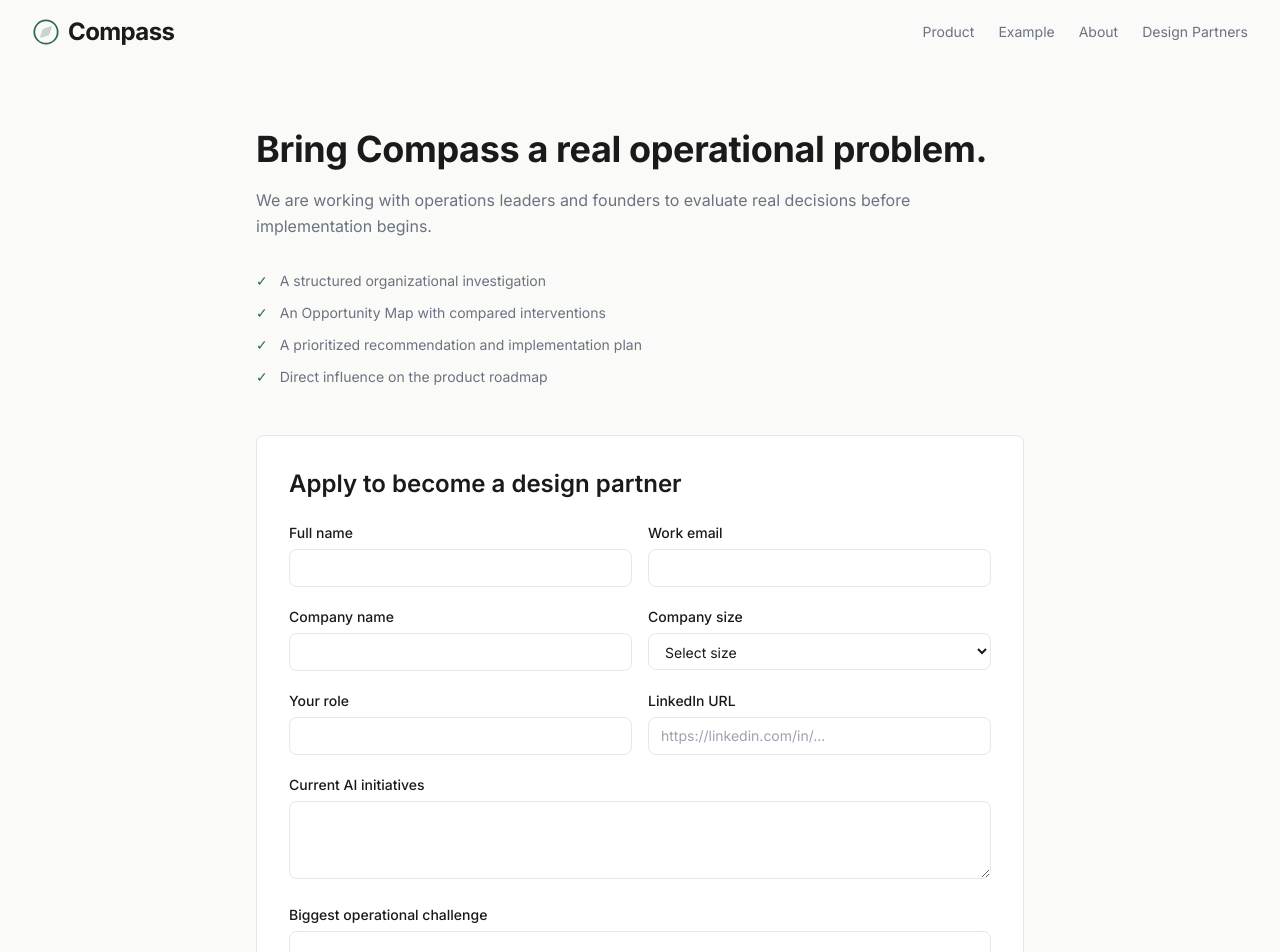
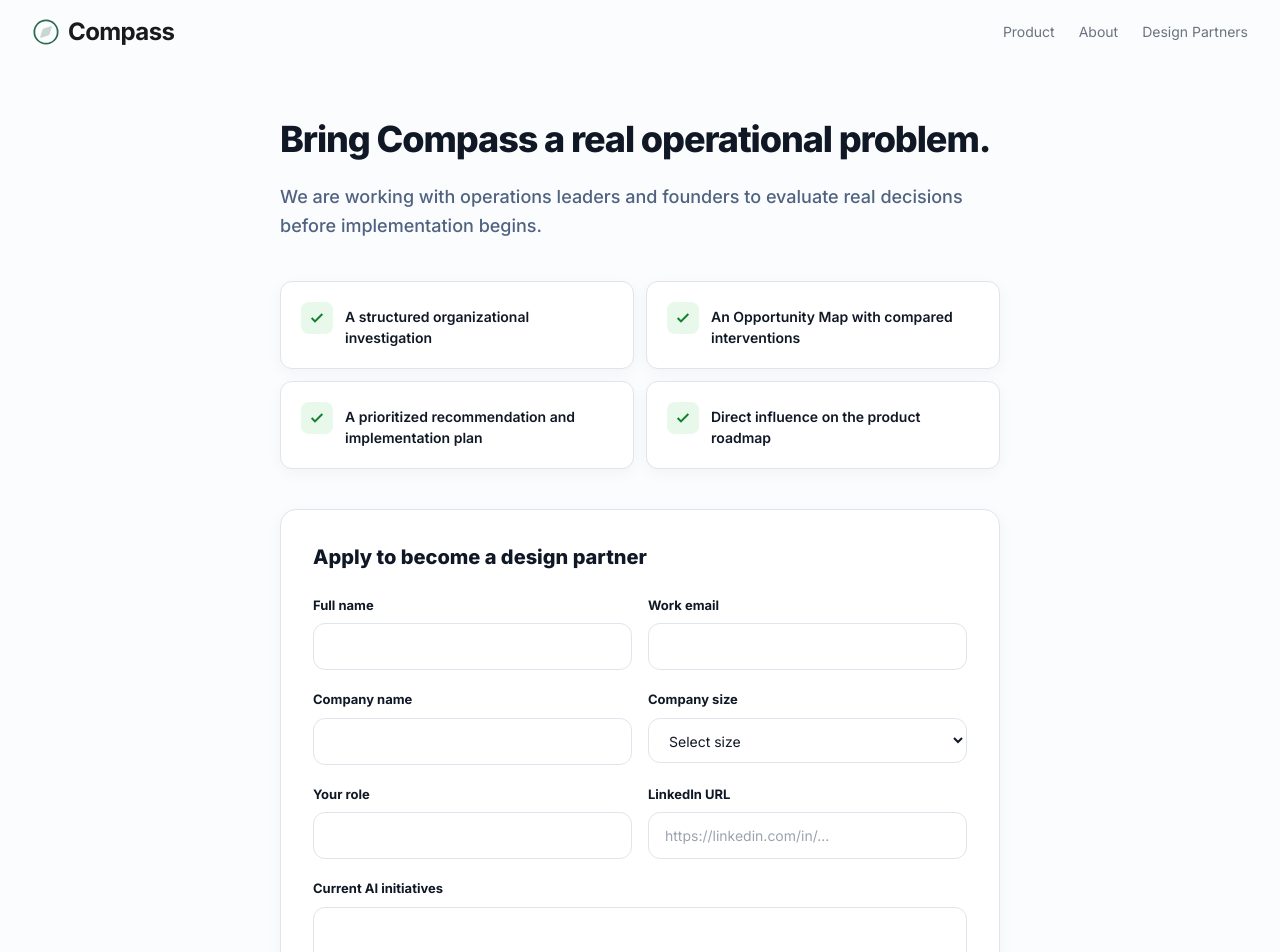
Before and after one commit to smithar106/Compass-Web, a Next.js app: page /design-partners in a window 1280 px wide. Shown: the top 952 px of the page. Built offline with nearby package versions, Linux system fonts and the light colour scheme.

Commit message:
Remove Example nav tab, Product links to /assessment, redesign About + Design Partners pages with clean cards and brand colors

```diff
--- a/src/app/about/page.tsx
+++ b/src/app/about/page.tsx
@@ -2,62 +2,92 @@
 
 export default function AboutPage() {
   return (
-    <div className="pt-32 pb-20 px-4 sm:px-6 lg:px-8">
-      <div className="mx-auto max-w-3xl">
-        <h1 className="text-heading font-bold text-ink">About Compass</h1>
+    <div className="bg-[#fbfcfd] min-h-screen pt-28 pb-20">
+      <div className="mx-auto max-w-4xl px-6">
 
-        <section className="mt-10">
-          <h2 className="text-subhead font-semibold text-ink">Our Mission</h2>
-          <p className="mt-3 text-body text-stone leading-relaxed">{site.about.mission}</p>
-        </section>
+        {/* Hero */}
+        <div className="mb-16">
+          <h1 className="text-[36px] font-extrabold tracking-[-0.03em] text-[#101826] m-0 mb-4">About Compass</h1>
+          <p className="text-[18px] text-[#4f6280] font-medium leading-relaxed max-w-2xl">{site.about.mission}</p>
+        </div>
 
-        <section className="mt-10">
-          <h2 className="text-subhead font-semibold text-ink">Our Vision</h2>
-          <p className="mt-3 text-body text-stone leading-relaxed">{site.about.vision}</p>
-        </section>
+        {/* Vision + Problem — two-column */}
+        <div className="grid grid-cols-1 md:grid-cols-2 gap-5 mb-10">
+          <div className="bg-white border border-[#dfe5ec] rounded-2xl p-7 shadow-[0_4px_16px_rgba(15,23,42,0.04)]">
+            <div className="flex items-center gap-3 mb-4">
+              <div className="w-10 h-10 rounded-xl bg-brand-green-light flex items-center justify-center text-brand-green-dark">
+                <svg width="20" height="20" viewBox="0 0 24 24" fill="none" stroke="currentColor" strokeWidth="2"><circle cx="12" cy="12" r="5"/><line x1="12" y1="1" x2="12" y2="3"/><line x1="12" y1="21" x2="12" y2="23"/><line x1="4.22" y1="4.22" x2="5.64" y2="5.64"/><line x1="18.36" y1="18.36" x2="19.78" y2="19.78"/><line x1="1" y1="12" x2="3" y2="12"/><line x1="21" y1="12" x2="23" y2="12"/><line x1="4.22" y1="19.78" x2="5.64" y2="18.36"/><line x1="18.36" y1="5.64" x2="19.78" y2="4.22"/></svg>
+              </div>
+              <h2 className="text-[18px] font-extrabold text-[#101826] m-0">Our Vision</h2>
+            </div>
+            <p className="text-[14px] text-[#4f6280] leading-relaxed m-0">{site.about.vision}</p>
+          </div>
 
-        <section className="mt-10">
-          <h2 className="text-subhead font-semibold text-ink">The Problem We Solve</h2>
-          <p className="mt-3 text-body text-stone leading-relaxed">{site.about.problem}</p>
-        </section>
+          <div className="bg-white border border-[#dfe5ec] rounded-2xl p-7 shadow-[0_4px_16px_rgba(15,23,42,0.04)]">
+            <div className="flex items-center gap-3 mb-4">
+              <div className="w-10 h-10 rounded-xl bg-brand-blue-light flex items-center justify-center text-brand-blue">
+                <svg width="20" height="20" viewBox="0 0 24 24" fill="none" stroke="currentColor" strokeWidth="2"><path d="M12 2L2 7l10 5 10-5-10-5z"/><path d="M2 17l10 5 10-5"/><path d="M2 12l10 5 10-5"/></svg>
+              </div>
+              <h2 className="text-[18px] font-extrabold text-[#101826] m-0">The Problem We Solve</h2>
+            </div>
+            <p className="text-[14px] text-[#4f6280] leading-relaxed m-0">{site.about.problem}</p>
+          </div>
+        </div>
 
-        <section className="mt-10">
-          <h2 className="text-subhead font-semibold text-ink">Our Team</h2>
-          <p className="mt-3 text-body text-stone leading-relaxed">{site.about.team}</p>
-        </section>
+        {/* Team */}
+        <div className="bg-white border border-[#dfe5ec] rounded-2xl p-7 mb-10 shadow-[0_4px_16px_rgba(15,23,42,0.04)]">
+          <div className="flex items-center gap-3 mb-4">
+            <div className="w-10 h-10 rounded-xl bg-brand-purple-light flex items-center justify-center text-brand-purple">
+              <svg width="20" height="20" viewBox="0 0 24 24" fill="none" stroke="currentColor" strokeWidth="2"><path d="M17 21v-2a4 4 0 0 0-4-4H5a4 4 0 0 0-4 4v2"/><circle cx="9" cy="7" r="4"/><path d="M23 21v-2a4 4 0 0 0-3-3.87"/><path d="M16 3.13a4 4 0 0 1 0 7.75"/></svg>
+            </div>
+            <h2 className="text-[18px] font-extrabold text-[#101826] m-0">Our Team</h2>
+          </div>
+          <p className="text-[14px] text-[#4f6280] leading-relaxed m-0">{site.about.team}</p>
+        </div>
 
+        {/* Future Vision */}
         {site.about.futureVision && (
-          <section className="mt-16 pt-10 border-t border-border">
-            <span className="text-xs font-medium text-forest uppercase tracking-wider">Future vision</span>
-            <h2 className="text-subhead font-semibold text-ink mt-2">{site.about.futureVision.headline}</h2>
-            <p className="mt-3 text-body text-stone leading-relaxed">{site.about.futureVision.body}</p>
-            <div className="mt-6 grid grid-cols-1 sm:grid-cols-2 gap-4">
+          <div className="mb-10">
+            <div className="flex items-center gap-3 mb-6">
+              <div className="w-10 h-10 rounded-xl bg-brand-orange-light flex items-center justify-center text-brand-orange">
+                <svg width="20" height="20" viewBox="0 0 24 24" fill="none" stroke="currentColor" strokeWidth="2"><polyline points="22 12 18 12 15 21 9 3 6 12 2 12"/></svg>
+              </div>
+              <div>
+                <h2 className="text-[18px] font-extrabold text-[#101826] m-0">{site.about.futureVision.headline}</h2>
+              </div>
+            </div>
+            <p className="text-[14px] text-[#4f6280] leading-relaxed mb-6 max-w-2xl">{site.about.futureVision.body}</p>
+            <div className="grid grid-cols-1 sm:grid-cols-2 gap-4">
               {site.about.futureVision.items.map((item) => (
-                <div key={item.title} className="border border-border rounded-lg p-4">
-                  <h3 className="text-sm font-semibold text-ink">{item.title}</h3>
-                  <p className="text-xs text-stone mt-1">{item.description}</p>
+                <div key={item.title} className="bg-white border border-[#dfe5ec] rounded-xl p-5 shadow-[0_4px_16px_rgba(15,23,42,0.04)]">
+                  <h3 className="text-[14px] font-extrabold text-[#101826] m-0 mb-1">{item.title}</h3>
+                  <p className="text-[13px] text-[#5a6b84] leading-relaxed m-0">{item.description}</p>
                 </div>
               ))}
             </div>
-          </section>
+          </div>
         )}
 
+        {/* Internal Compass */}
         {site.about.compass && (
-          <section className="mt-16 pt-10 border-t border-border">
-            <h2 className="text-heading font-bold text-ink text-center">{site.about.compass.headline}</h2>
-            <p className="mt-2 text-sm text-stone text-center">{site.about.compass.subtitle}</p>
-            <div className="mt-8 grid grid-cols-2 gap-4">
-              {site.about.compass.directions.map((d) => (
-                <div key={d.name} className="text-center p-4 border border-border rounded-lg">
-                  <div className="w-10 h-10 rounded-full bg-mist flex items-center justify-center mx-auto mb-2">
-                    <span className="text-sm font-bold text-forest">{d.name[0]}</span>
+          <div className="bg-white border border-[#dfe5ec] rounded-2xl p-8 shadow-[0_4px_16px_rgba(15,23,42,0.04)]">
+            <h2 className="text-[20px] font-extrabold text-[#101826] text-center m-0 mb-2">{site.about.compass.headline}</h2>
+            <p className="text-[14px] text-[#5a6b84] text-center mb-8">{site.about.compass.subtitle}</p>
+            <div className="grid grid-cols-2 md:grid-cols-4 gap-4">
+              {site.about.compass.directions.map((d, i) => {
+                const colors = ["text-brand-green bg-brand-green-light", "text-brand-blue bg-brand-blue-light", "text-brand-purple bg-brand-purple-light", "text-brand-orange bg-brand-orange-light"];
+                return (
+                  <div key={d.name} className="text-center p-5 border border-[#dfe5ec] rounded-xl">
+                    <div className={`w-12 h-12 rounded-xl flex items-center justify-center mx-auto mb-3 ${colors[i]}`}>
+                      <span className="text-[16px] font-extrabold">{d.name[0]}</span>
+                    </div>
+                    <h3 className="text-[13px] font-extrabold text-[#101826] m-0 mb-1">{d.label}</h3>
+                    <p className="text-[12px] text-[#5a6b84] leading-relaxed m-0">{d.description}</p>
                   </div>
-                  <h3 className="text-sm font-semibold text-ink mb-1">{d.label}</h3>
-                  <p className="text-xs text-stone leading-relaxed">{d.description}</p>
-                </div>
-              ))}
+                );
+              })}
             </div>
-          </section>
+          </div>
         )}
       </div>
     </div>
--- a/src/app/design-partners/page.tsx
+++ b/src/app/design-partners/page.tsx
@@ -30,27 +30,13 @@
     reset,
   } = useForm<DesignPartnerFormValues>({
     resolver: zodResolver(designPartnerSchema),
-    defaultValues: {
-      name: "",
-      email: "",
-      companyName: "",
-      companySize: "",
-      role: "",
-      linkedinUrl: "",
-      currentAiInitiatives: "",
-      biggestChallenge: "",
-      honeypot: "",
-    },
+    defaultValues: { name: "", email: "", companyName: "", companySize: "", role: "", linkedinUrl: "", currentAiInitiatives: "", biggestChallenge: "", honeypot: "" },
   });
 
   const onSubmit = async (data: DesignPartnerFormValues) => {
     setSubmitState("loading");
     try {
-      const res = await fetch("/api/design-partners", {
-        method: "POST",
-        headers: { "Content-Type": "application/json" },
-        body: JSON.stringify(data),
-      });
+      const res = await fetch("/api/design-partners", { method: "POST", headers: { "Content-Type": "application/json" }, body: JSON.stringify(data) });
       if (!res.ok) throw new Error("Submission failed");
       setSubmitState("success");
       reset();
@@ -59,87 +45,76 @@
     }
   };
 
+  const inputClass = "w-full px-4 py-3 border border-[#dfe5ec] rounded-xl text-[14px] text-[#101826] bg-white focus:outline-none focus:ring-2 focus:ring-brand-green/20 focus:border-brand-green transition-colors";
+
   return (
-    <div className="pt-32 pb-20 px-4 sm:px-6 lg:px-8">
-      <div className="mx-auto max-w-3xl">
-        <h1 className="text-heading font-bold text-ink">{site.designPartners.headline}</h1>
-        <p className="mt-4 text-body text-stone leading-relaxed">{site.designPartners.subtitle}</p>
+    <div className="bg-[#fbfcfd] min-h-screen pt-28 pb-20">
+      <div className="mx-auto max-w-3xl px-6">
 
-        <ul className="mt-8 space-y-3">
+        {/* Hero */}
+        <div className="mb-10">
+          <h1 className="text-[36px] font-extrabold tracking-[-0.03em] text-[#101826] m-0 mb-4">{site.designPartners.headline}</h1>
+          <p className="text-[18px] text-[#4f6280] font-medium leading-relaxed">{site.designPartners.subtitle}</p>
+        </div>
+
+        {/* Benefits */}
+        <div className="grid grid-cols-1 sm:grid-cols-2 gap-3 mb-10">
           {site.designPartners.benefits.map((benefit) => (
-            <li key={benefit} className="flex items-start gap-3 text-sm text-stone">
-              <span className="text-forest flex-shrink-0">✓</span>
-              {benefit}
-            </li>
+            <div key={benefit} className="bg-white border border-[#dfe5ec] rounded-xl p-5 flex items-start gap-3 shadow-[0_4px_16px_rgba(15,23,42,0.04)]">
+              <div className="w-8 h-8 rounded-lg bg-brand-green-light flex items-center justify-center shrink-0">
+                <svg width="16" height="16" viewBox="0 0 24 24" fill="none" stroke="currentColor" strokeWidth="3" className="text-brand-green-dark"><polyline points="20 6 9 17 4 12"/></svg>
+              </div>
+              <span className="text-[14px] font-semibold text-[#101826] pt-1">{benefit}</span>
+            </div>
           ))}
-        </ul>
+        </div>
 
-        <div className="mt-12 border border-border rounded-lg p-8 bg-white">
-          <h2 className="text-subhead font-semibold text-ink">{site.designPartners.form.headline}</h2>
+        {/* Form */}
+        <div className="bg-white border border-[#dfe5ec] rounded-2xl p-8 shadow-[0_4px_16px_rgba(15,23,42,0.04)]">
+          <h2 className="text-[20px] font-extrabold text-[#101826] m-0 mb-6">{site.designPartners.form.headline}</h2>
 
           {submitState === "success" && (
-            <div className="mt-6 p-4 bg-mist rounded-lg text-ink text-sm">{site.designPartners.form.success}</div>
+            <div className="mb-6 p-4 bg-brand-green-light rounded-xl text-brand-green-dark text-[14px] font-semibold flex items-center gap-3">
+              <svg width="20" height="20" viewBox="0 0 24 24" fill="none" stroke="currentColor" strokeWidth="2"><polyline points="20 6 9 17 4 12"/></svg>
+              {site.designPartners.form.success}
+            </div>
           )}
 
           {submitState === "error" && (
-            <div className="mt-6 p-4 bg-red-50 rounded-lg text-red-800 text-sm">{site.designPartners.form.error}</div>
+            <div className="mb-6 p-4 bg-risk-light rounded-xl text-risk text-[14px] font-semibold flex items-center gap-3">
+              <svg width="20" height="20" viewBox="0 0 24 24" fill="none" stroke="currentColor" strokeWidth="2"><circle cx="12" cy="12" r="10"/><line x1="12" y1="8" x2="12" y2="12"/><line x1="12" y1="16" x2="12.01" y2="16"/></svg>
+              {site.designPartners.form.error}
+            </div>
           )}
 
           {submitState !== "success" && (
-            <form onSubmit={handleSubmit(onSubmit)} className="mt-6 space-y-5">
+            <form onSubmit={handleSubmit(onSubmit)} className="space-y-5">
               <div className="hidden" aria-hidden="true">
                 <input {...register("honeypot")} tabIndex={-1} autoComplete="off" />
               </div>
 
               <div className="grid grid-cols-1 sm:grid-cols-2 gap-4">
                 <div>
-                  <label htmlFor="name" className="block text-sm font-medium text-ink mb-1.5">
-                    {site.designPartners.form.fields.name}
-                  </label>
-                  <input
-                    id="name"
-                    {...register("name")}
-                    className="w-full px-3 py-2 border border-border rounded-lg text-sm text-ink bg-white focus:outline-none focus:ring-2 focus:ring-forest/20 focus:border-forest"
-                  />
-                  {errors.name && <p className="mt-1 text-xs text-red-500">{errors.name.message}</p>}
+                  <label htmlFor="name" className="block text-[13px] font-bold text-[#101826] mb-2">{site.designPartners.form.fields.name}</label>
+                  <input id="name" {...register("name")} className={inputClass} />
+                  {errors.name && <p className="mt-1.5 text-[12px] text-risk font-semibold">{errors.name.message}</p>}
                 </div>
-
                 <div>
-                  <label htmlFor="email" className="block text-sm font-medium text-ink mb-1.5">
-                    {site.designPartners.form.fields.email}
-                  </label>
-                  <input
-                    id="email"
-                    type="email"
-                    {...register("email")}
-                    className="w-full px-3 py-2 border border-border rounded-lg text-sm text-ink bg-white focus:outline-none focus:ring-2 focus:ring-forest/20 focus:border-forest"
-                  />
-                  {errors.email && <p className="mt-1 text-xs text-red-500">{errors.email.message}</p>}
+                  <label htmlFor="email" className="block text-[13px] font-bold text-[#101826] mb-2">{site.designPartners.form.fields.email}</label>
+                  <input id="email" type="email" {...register("email")} className={inputClass} />
+                  {errors.email && <p className="mt-1.5 text-[12px] text-risk font-semibold">{errors.email.message}</p>}
                 </div>
               </div>
 
               <div className="grid grid-cols-1 sm:grid-cols-2 gap-4">
                 <div>
-                  <label htmlFor="companyName" className="block text-sm font-medium text-ink mb-1.5">
-                    {site.designPartners.form.fields.companyName}
-                  </label>
-                  <input
-                    id="companyName"
-                    {...register("companyName")}
-                    className="w-full px-3 py-2 border border-border rounded-lg text-sm text-ink bg-white focus:outline-none focus:ring-2 focus:ring-forest/20 focus:border-forest"
-                  />
-                  {errors.companyName && <p className="mt-1 text-xs text-red-500">{errors.companyName.message}</p>}
+                  <label htmlFor="companyName" className="block text-[13px] font-bold text-[#101826] mb-2">{site.designPartners.form.fields.companyName}</label>
+                  <input id="companyName" {...register("companyName")} className={inputClass} />
+                  {errors.companyName && <p className="mt-1.5 text-[12px] text-risk font-semibold">{errors.companyName.message}</p>}
                 </div>
-
                 <div>
-                  <label htmlFor="companySize" className="block text-sm font-medium text-ink mb-1.5">
-                    {site.designPartners.form.fields.companySize}
-                  </label>
-                  <select
-                    id="companySize"
-                    {...register("companySize")}
-                    className="w-full px-3 py-2 border border-border rounded-lg text-sm text-ink bg-white focus:outline-none focus:ring-2 focus:ring-forest/20 focus:border-forest"
-                  >
+                  <label htmlFor="companySize" className="block text-[13px] font-bold text-[#101826] mb-2">{site.designPartners.form.fields.companySize}</label>
+                  <select id="companySize" {...register("companySize")} className={inputClass}>
                     <option value="">Select size</option>
                     <option value="1-10">1-10 employees</option>
                     <option value="11-50">11-50 employees</option>
@@ -147,69 +122,46 @@
                     <option value="201-1000">201-1000 employees</option>
                     <option value="1000+">1000+ employees</option>
                   </select>
-                  {errors.companySize && <p className="mt-1 text-xs text-red-500">{errors.companySize.message}</p>}
+                  {errors.companySize && <p className="mt-1.5 text-[12px] text-risk font-semibold">{errors.companySize.message}</p>}
                 </div>
               </div>
 
               <div className="grid grid-cols-1 sm:grid-cols-2 gap-4">
                 <div>
-                  <label htmlFor="role" className="block text-sm font-medium text-ink mb-1.5">
-                    {site.designPartners.form.fields.role}
-                  </label>
-                  <input
-                    id="role"
-                    {...register("role")}
-                    className="w-full px-3 py-2 border border-border rounded-lg text-sm text-ink bg-white focus:outline-none focus:ring-2 focus:ring-forest/20 focus:border-forest"
-                  />
-                  {errors.role && <p className="mt-1 text-xs text-red-500">{errors.role.message}</p>}
+                  <label htmlFor="role" className="block text-[13px] font-bold text-[#101826] mb-2">{site.designPartners.form.fields.role}</label>
+                  <input id="role" {...register("role")} className={inputClass} />
+                  {errors.role && <p className="mt-1.5 text-[12px] text-risk font-semibold">{errors.role.message}</p>}
                 </div>
-
                 <div>
-                  <label htmlFor="linkedinUrl" className="block text-sm font-medium text-ink mb-1.5">
-                    {site.designPartners.form.fields.linkedinUrl}
-                  </label>
-                  <input
-                    id="linkedinUrl"
-                    {...register("linkedinUrl")}
-                    placeholder="https://linkedin.com/in/..."
-                    className="w-full px-3 py-2 border border-border rounded-lg text-sm text-ink bg-white focus:outline-none focus:ring-2 focus:ring-forest/20 focus:border-forest"
-                  />
-                  {errors.linkedinUrl && <p className="mt-1 text-xs text-red-500">{errors.linkedinUrl.message}</p>}
+                  <label htmlFor="linkedinUrl" className="block text-[13px] font-bold text-[#101826] mb-2">{site.designPartners.form.fields.linkedinUrl}</label>
+                  <input id="linkedinUrl" {...register("linkedinUrl")} placeholder="https://linkedin.com/in/..." className={inputClass} />
+                  {errors.linkedinUrl && <p className="mt-1.5 text-[12px] text-risk font-semibold">{errors.linkedinUrl.message}</p>}
                 </div>
               </div>
 
               <div>
-                <label htmlFor="currentAiInitiatives" className="block text-sm font-medium text-ink mb-1.5">
-                  {site.designPartners.form.fields.currentAiInitiatives}
-                </label>
-                <textarea
-                  id="currentAiInitiatives"
-                  rows={3}
-                  {...register("currentAiInitiatives")}
-                  className="w-full px-3 py-2 border border-border rounded-lg text-sm text-ink bg-white focus:outline-none focus:ring-2 focus:ring-forest/20 focus:border-forest resize-y"
-                />
-                {errors.currentAiInitiatives && <p className="mt-1 text-xs text-red-500">{errors.currentAiInitiatives.message}</p>}
+                <label htmlFor="currentAiInitiatives" className="block text-[13px] font-bold text-[#101826] mb-2">{site.designPartners.form.fields.currentAiInitiatives}</label>
+                <textarea id="currentAiInitiatives" rows={3} {...register("currentAiInitiatives")} className={`${inputClass} resize-y`} />
+                {errors.currentAiInitiatives && <p className="mt-1.5 text-[12px] text-risk font-semibold">{errors.currentAiInitiatives.message}</p>}
               </div>
 
               <div>
-                <label htmlFor="biggestChallenge" className="block text-sm font-medium text-ink mb-1.5">
-                  {site.designPartners.form.fields.biggestChallenge}
-                </label>
-                <textarea
-                  id="biggestChallenge"
-                  rows={3}
-                  {...register("biggestChallenge")}
-                  className="w-full px-3 py-2 border border-border rounded-lg text-sm text-ink bg-white focus:outline-none focus:ring-2 focus:ring-forest/20 focus:border-forest resize-y"
-                />
-                {errors.biggestChallenge && <p className="mt-1 text-xs text-red-500">{errors.biggestChallenge.message}</p>}
+                <label htmlFor="biggestChallenge" className="block text-[13px] font-bold text-[#101826] mb-2">{site.designPartners.form.fields.biggestChallenge}</label>
+                <textarea id="biggestChallenge" rows={3} {...register("biggestChallenge")} className={`${inputClass} resize-y`} />
+                {errors.biggestChallenge && <p className="mt-1.5 text-[12px] text-risk font-semibold">{errors.biggestChallenge.message}</p>}
               </div>
 
               <button
                 type="submit"
                 disabled={submitState === "loading"}
-                className="w-full sm:w-auto px-8 py-3 bg-forest text-white text-sm font-medium rounded-lg hover:bg-leaf transition-colors disabled:opacity-50 disabled:cursor-not-allowed"
+                className="px-8 py-3 bg-brand-green text-white text-[14px] font-extrabold rounded-xl hover:bg-brand-green-dark transition-colors disabled:opacity-50 disabled:cursor-not-allowed inline-flex items-center gap-2"
               >
-                {submitState === "loading" ? "Submitting..." : site.designPartners.form.submit}
+                {submitState === "loading" ? (
+                  <>
+                    <span className="w-4 h-4 border-2 border-white border-t-transparent rounded-full animate-spin" />
+                    Submitting...
+                  </>
+                ) : site.designPartners.form.submit}
               </button>
             </form>
           )}
--- a/src/content/site.ts
+++ b/src/content/site.ts
@@ -232,8 +232,7 @@
   },
 
   nav: [
-    { label: "Product", href: "/" },
-    { label: "Example", href: "/assessment/results?example=true" },
+    { label: "Product", href: "/assessment" },
     { label: "About", href: "/about" },
     { label: "Design Partners", href: "/design-partners" },
   ],
```
